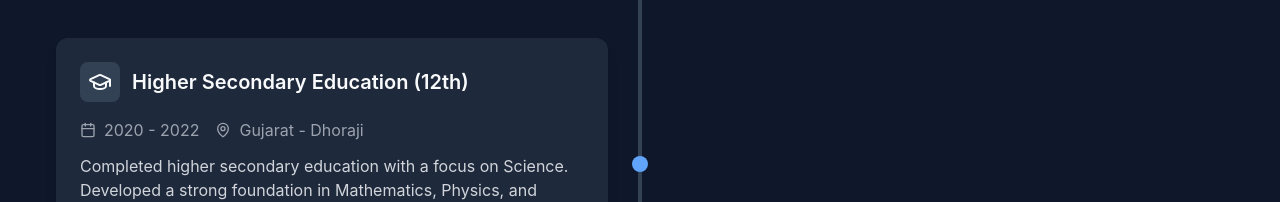
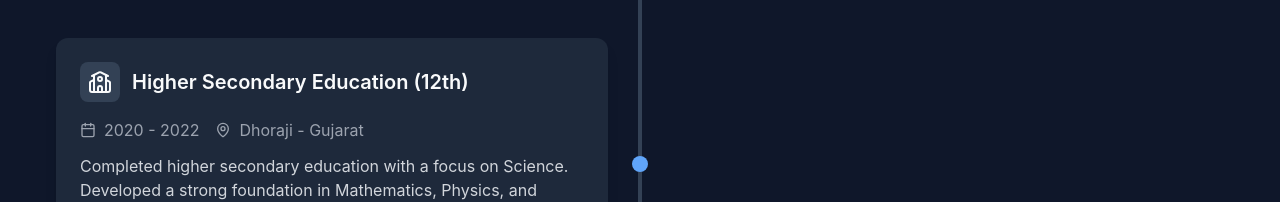
Before and after one commit to YashSakhareliya/Portfolio, a React (Vite) app: page / in a window 1280 px wide. Shown: the part 4786-4988 px from the top of the page. Built offline with nearby package versions, Linux system fonts and the light colour scheme.

Commit message:
Icon Updtae

```diff
--- a/src/components/Experience.jsx
+++ b/src/components/Experience.jsx
@@ -1,7 +1,7 @@
 import React from 'react'
 import { useSelector } from 'react-redux';
 import { motion } from 'framer-motion';
-import { GraduationCap,  Calendar, MapPin, Briefcase } from 'lucide-react';
+import { GraduationCap,  Calendar, MapPin, Briefcase, School } from 'lucide-react';
 
 
 const experiences = [
@@ -21,12 +21,12 @@ const experiences = [
     type: "education",
     title: "Higher Secondary Education (12th)",
     school: "SSVF - Fareni",
-    location: "Gujarat - Dhoraji",
+    location: "Dhoraji - Gujarat",
     date: "2020 - 2022",
     description:
       "Completed higher secondary education with a focus on Science. Developed a strong foundation in Mathematics, Physics, and Computer Science.",
     skills: ["Mathematics", "Physics", "Computer"],
-    icon: <GraduationCap className="w-6 h-6" />,
+    icon: <School className="w-6 h-6" />,
   }
 ];
 
```
